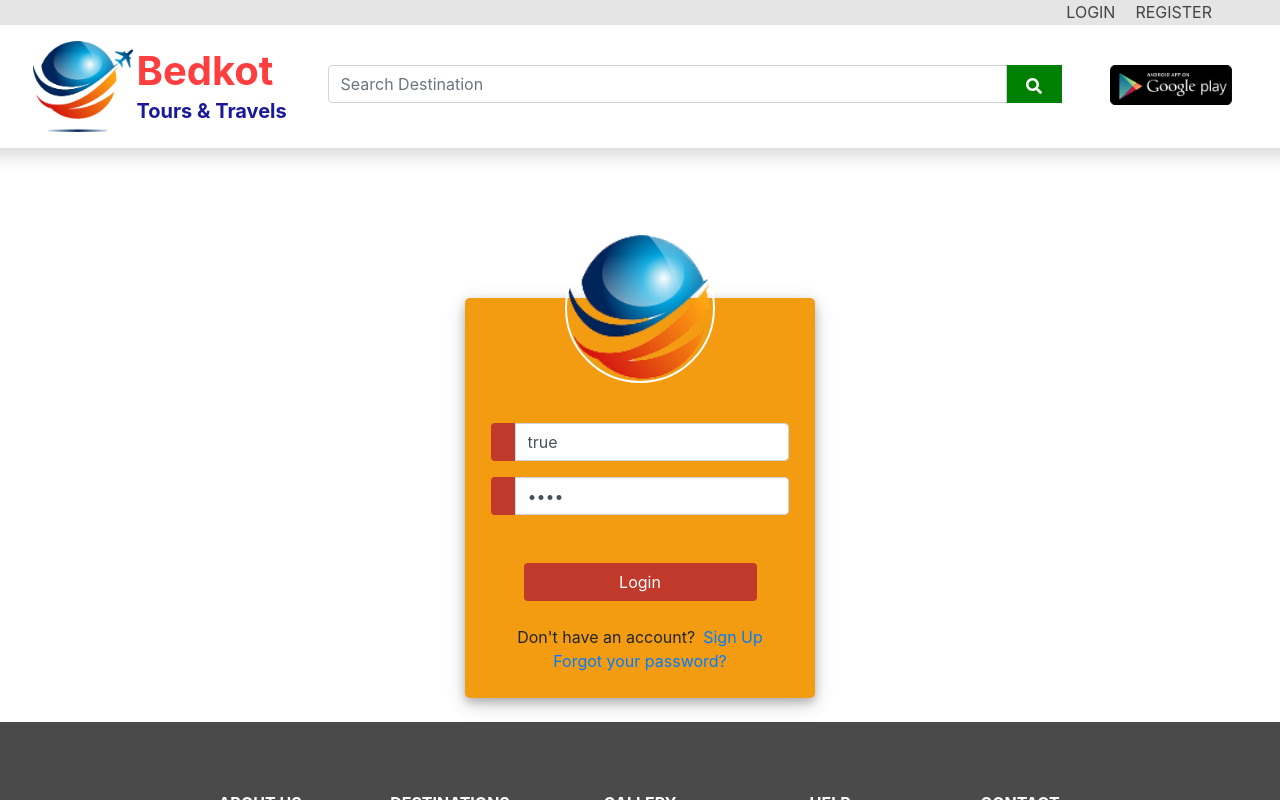
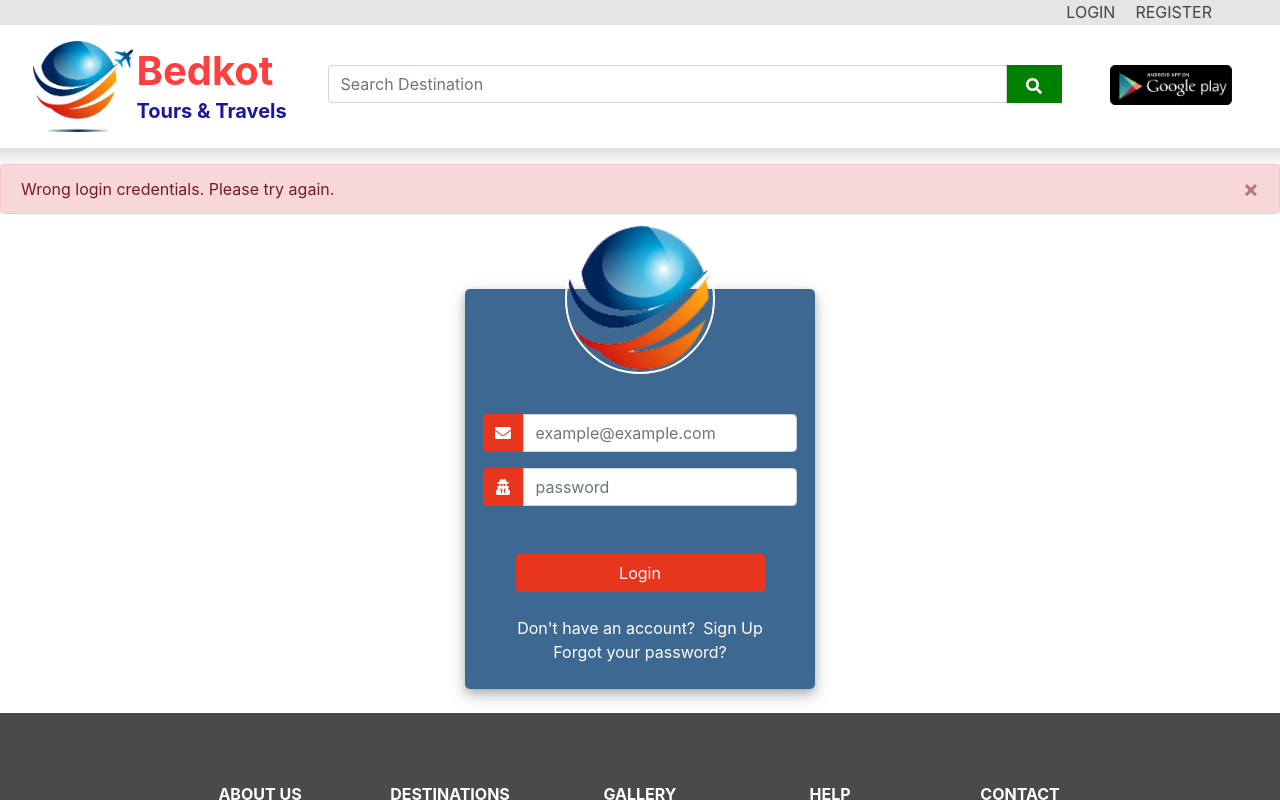
Before and after one commit to ChonangRai/BedkotTravels, a React (Create React App) app: page /login in a window 1280 px wide. Both pictures are taken after a click on the button "Login". Shown: the top 800 px of the page. Built offline with nearby package versions, Linux system fonts and the light colour scheme; no server answers.

Commit message:
Login done

```diff
--- a/src/Components/BodyComponent/Home.js
+++ b/src/Components/BodyComponent/Home.js
@@ -7,17 +7,17 @@ export const Home = () => {
     const [destinations, setDestinations] = useState([]);
 
     useEffect(() => {
-        axios.get('http://localhost:90/destinatin/all').then((response) => {
+        axios.get('http://localhost:90/destination/all').then((response) => {
             setDestinations(response.data.data);
         }).catch((e) => {
             console.log(e.response);
         })
-    })
+    }, []);
 
     const places = destinations.map(destination => (
         <div key={destination._id} className="col-sm-3 m-2">
             <Card>
-                <Card.Img style={{ height: '250px' }} src={`http://localhost:90/student/photo/${destination._id}`} alt={destination.dtitle} />
+                <Card.Img style={{ height: '250px' }} src={`http://localhost:90/destination/photo/${destination._id}`} alt={destination.dtitle} />
                 <Card.Header>
                     <p className="px-2">{destination.dtitle}</p>
                     <p className="px-4">{destination.dcost}</p>
@@ -26,8 +26,10 @@ export const Home = () => {
         </div>
     ))
     return (
-        <div>
-            {places}
+        <div className="container">
+            <div className="row">
+                {places}
+            </div>
         </div>
     )
 }
--- a/src/Components/BodyComponent/Login.js
+++ b/src/Components/BodyComponent/Login.js
@@ -1,8 +1,46 @@
-import React from 'react'
+import React, { useState } from 'react';
+import * as Icons from 'react-icons/fa';
+import { Link } from 'react-router-dom';
+import { Alert } from 'react-bootstrap';
+import axios from 'axios';
+
 
 export const Login = () => {
+
+    const [show, setShow] = useState(false);
+    const [message, setMessage] = useState();
+    const [varient, setVarient] = useState();
+
+
+    const [user, setUser] = useState({ email: '', password: '' });
+
+    const handleChange = (e) => {
+        setUser({
+            ...user,
+            [e.target.name]: e.target.value
+        })
+    }
+
+    const submitLogin = (e) => {
+        e.preventDefault();
+        axios.post('http://localhost:90/registration/login', user).then((response) => {
+            localStorage.setItem('user-token', response.data.token);
+            setShow(true);
+            setVarient('success');
+            setMessage('Logging in.');
+            window.location.assign('/');
+        }).catch((err) => {
+            setShow(true);
+            setVarient('danger');
+            setMessage('Wrong login credentials. Please try again.');
+            console.log(err);
+        })
+    }
+
     return (
-        <div className="d-flex justify-content-center" style={{marginTop:'150px'}}>
+        <div className="conteiner">
+            <Alert show={show} className="mt-3" variant={varient} onClose={() => setShow(false)} dismissible>{message}</Alert>
+            <div className="d-flex justify-content-center" style={{ marginTop: '75px' }}>
                 <div className="user_card">
                     <div className="d-flex justify-content-center">
                         <div className="brand_logo_container">
@@ -13,15 +51,19 @@ export const Login = () => {
                         <form>
                             <div className="input-group mb-3">
                                 <div className="input-group-append">
-                                <span className="input-group-text"><i className="fas fa-user" /></span>
+                                    <span className="input-group-text">
+                                        <Icons.FaEnvelope />
+                                    </span>
                                 </div>
-                            <input type="text" name className="form-control input_user" defaultValue placeholder="username" />
+                                <input type="text" name="email" value={user.email} onChange={handleChange} className="form-control input_user" placeholder="example@example.com" />
                             </div>
                             <div className="input-group mb-2">
                                 <div className="input-group-append">
-                                <span className="input-group-text"><i className="fas fa-key" /></span>
+                                    <span className="input-group-text">
+                                        <Icons.FaUserSecret />
+                                    </span>
                                 </div>
-                            <input type="password" name className="form-control input_pass" defaultValue placeholder="password" />
+                                <input type="password" name="password" value={user.password} onChange={handleChange} className="form-control input_pass" defaultValue placeholder="password" />
                             </div>
                             <div className="form-group">
                                 <div className="custom-control custom-checkbox">
@@ -29,21 +71,21 @@ export const Login = () => {
                                 </div>
                             </div>
                             <div className="d-flex justify-content-center mt-3 login_container">
-                            <button type="button" name="button" className="btn login_btn">Login</button>
+                                <button type="button" onClick={submitLogin} name="button" className="btn login_btn">Login</button>
                             </div>
                         </form>
                     </div>
                     <div className="mt-4">
-                    <div className="d-flex justify-content-center links">
-                        Don't have an account? <a href="#" className="ml-2">Sign Up</a>
+                        <div className="d-flex justify-content-center links text-white">
+                            Don't have an account? <Link style={{ color: 'white', textDecoration: 'none' }} to="register" className="ml-2">Sign Up</Link>
                         </div>
-                    <div className="d-flex justify-content-center links">
-                        <a href="#">Forgot your password?</a>
+                        <div className="d-flex justify-content-center links ">
+                            <Link to="/password-reset" style={{ color: 'white', textDecoration: 'none' }}>Forgot your password?</Link>
                         </div>
                     </div>
                 </div>
             </div>
-
+        </div>
     )
 }
 export default Login;
--- a/src/Components/BodyComponent/Register.js
+++ b/src/Components/BodyComponent/Register.js
@@ -88,17 +88,17 @@ const Register = () => {
                                 </div>
                                 <input name="address" value={user.address} onChange={handleChange} type="text" required className="form-control" placeholder="Address" />
                             </div>
-                            <div className="input-group mb-3">
+                            <div className={valid ? "input-group mb-3" : "input-group invalid mb-3"}>
                                 <div className="input-group-prepend">
                                     <span className="input-group-text"><Icons.FaUserSecret /></span>
                                 </div>
                                 <input name="password" value={user.password} onChange={handleChange} type="password" required className="form-control" placeholder="Password" />
                             </div>
-                            <div className="input-group mb-3">
+                            <div className={valid ? "input-group mb-3" : "input-group invalid mb-3"}>
                                 <div className="input-group-prepend">
                                     <span className="input-group-text"><Icons.FaUserSecret /></span>
                                 </div>
-                                <input name="cpassword" value={user.cpassword} onChange={handleChange} type="password" required className={valid ? 'form-control' : 'form-control-danger'} placeholder="Confirm Password" />
+                                <input name="cpassword" value={user.cpassword} onChange={handleChange} type="password" required className="form-control" placeholder="Confirm Password" />
                             </div>
                             <button onClick={handleRegister} className="btn btn-primary form-control mb-3">Register</button>
                         </form>
--- a/src/Components/HeaderComponent/Header.js
+++ b/src/Components/HeaderComponent/Header.js
@@ -1,5 +1,5 @@
 import React from 'react'
-import { NavLink } from 'react-router-dom'
+import { Link, NavLink } from 'react-router-dom'
 import * as Icons from 'react-icons/fa';
 
 
@@ -35,7 +35,9 @@ export const Header = () => {
             <div className="col-sm-3 py-3">
                 <div className="row">
                     <div className="col-sm-5 pl-5">
-                        <img src="logo.png" width="100px" alt="Logo" />
+                        <Link to="/">
+                            <img src="logo.png" width="100px" alt="Logo" />
+                        </Link>
                     </div>
                     <div className="col-sm-7">
                         <div>
--- a/src/css/App.css
+++ b/src/css/App.css
@@ -11,7 +11,7 @@
     width: 350px;
     margin-top: auto;
     margin-bottom: auto;
-    background: #f39c12;
+    background: #3d6891;
     position: relative;
     display: flex;
     justify-content: center;
@@ -43,7 +43,7 @@
 }
 .login_btn {
     width: 100%;
-    background: #c0392b !important;
+    background: #e7351e !important;
     color: white !important;
 }
 .login_btn:focus {
@@ -54,7 +54,7 @@
     padding: 0 2rem;
 }
 .input-group-text {
-    background: #c0392b !important;
+    background: #e7351e !important;
     color: white !important;
     border: 0 !important;
     border-radius: 0.25rem 0 0 0.25rem !important;
@@ -67,3 +67,6 @@
 .custom-checkbox .custom-control-input:checked~.custom-control-label::before {
     background-color: #c0392b !important;
 }
+.invalid input{
+    outline: #c0392b !important;
+}
```
Lines whose indentation alone changed are shown as unchanged.
